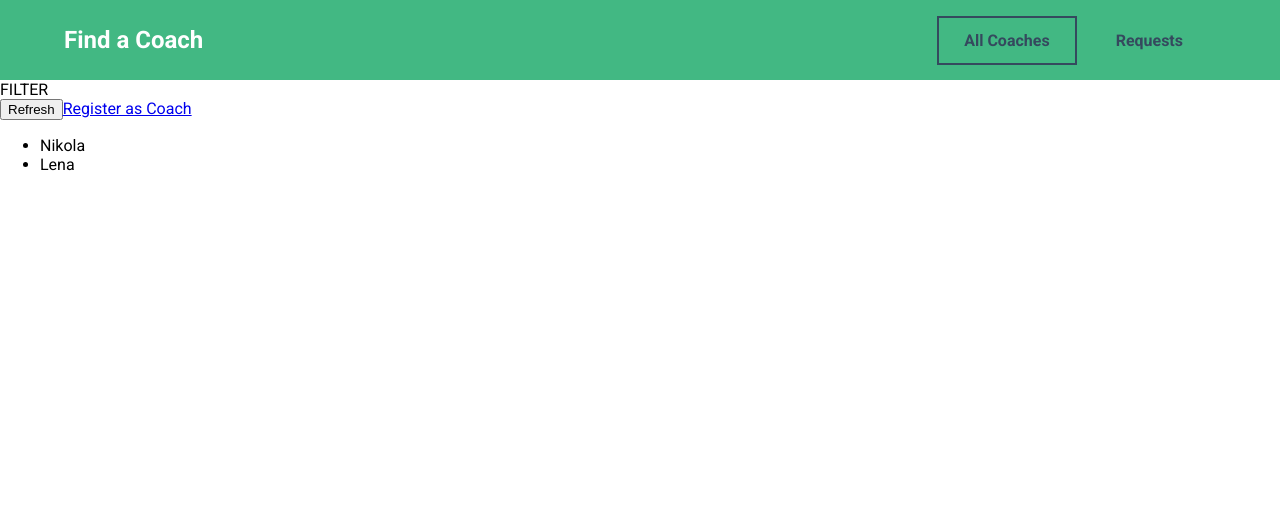
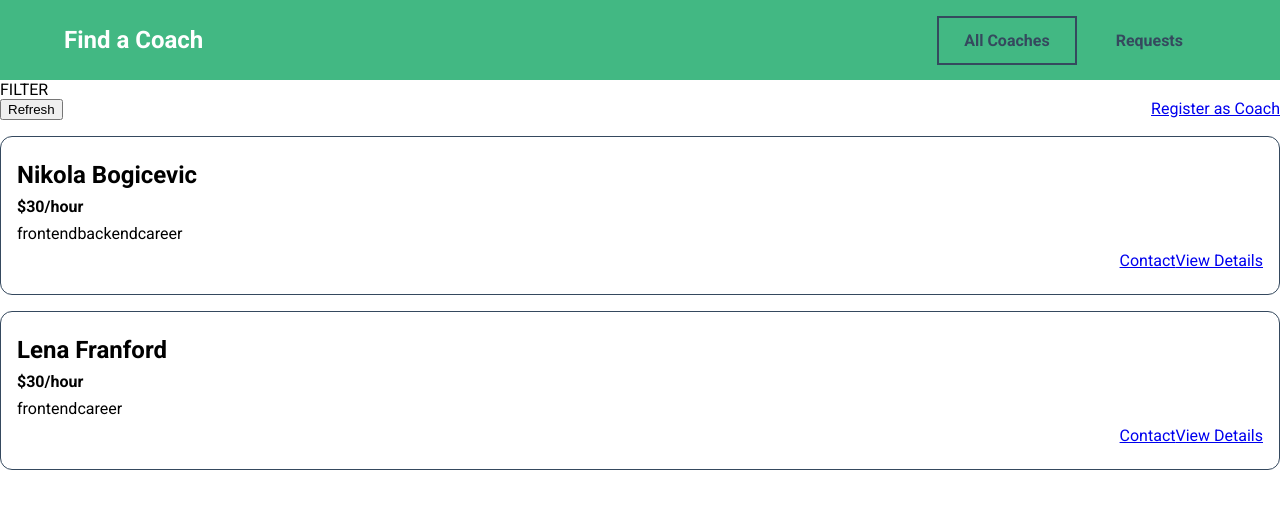
Before and after one commit to bognikk/VUE-coach-finder-app, a Vue app: page /coaches in a window 1280 px wide. Shown: the top 508 px of the page. Built offline with nearby package versions, Linux system fonts and the light colour scheme.

Commit message:
coaches list and list item

```diff
--- /dev/null
+++ b/src/components/coaches/CoachItem.vue
@@ -0,0 +1,57 @@
+<template>
+	<li>
+		<h3>{{ fullName }}</h3>
+		<h4>${{ rate }}/hour</h4>
+		<div>
+			<span v-for="area in areas" :key="area"> {{ area }}</span>
+		</div>
+		<div class="actions">
+			<router-link :to="coachContactLink">Contact</router-link>
+			<router-link :to="coachDetailsLink">View Details</router-link>
+		</div>
+	</li>
+</template>
+
+<script>
+export default {
+	props: ['id', 'firstName', 'lastName', 'rate', 'areas'],
+	computed: {
+		fullName() {
+			return this.firstName + ' ' + this.lastName;
+		},
+		coachContactLink() {
+			return this.$route.path + '/' + this.id + '/contact'; // /coaches/c1/contact
+		},
+		coachDetailsLink() {
+			return this.$route.path + '/' + this.id; // /coaches/c1
+		},
+	},
+};
+</script>
+
+<style lang="scss" scoped>
+li {
+	padding: 1rem;
+	margin: 1rem 0;
+	border: 1px solid #35495e;
+	border-radius: 12px;
+
+	h3 {
+		font-size: 1.5rem;
+	}
+
+	h3,
+	h4 {
+		margin: 0.5rem 0;
+	}
+
+	div {
+		margin: 0.5rem 0;
+
+		&.actions {
+			display: flex;
+			justify-content: flex-end;
+		}
+	}
+}
+</style>
--- a/src/pages/coaches/CoachesList.vue
+++ b/src/pages/coaches/CoachesList.vue
@@ -6,16 +6,27 @@
 			<router-link to="/register">Register as Coach</router-link>
 		</div>
 		<ul v-if="hasCoaches">
-			<li v-for="coach in filterCoaches" :key="coach.id">
-				{{ coach.firstName }}
-			</li>
+			<coach-item
+				v-for="coach in filterCoaches"
+				:key="coach.id"
+				:id="coach.id"
+				:first-name="coach.firstName"
+				:last-name="coach.lastName"
+				:rate="coach.hourlyRate"
+				:areas="coach.areas"
+			></coach-item>
 		</ul>
 		<h3 v-else>No coaches found.</h3>
 	</section>
 </template>
 
 <script>
+import CoachItem from '../../components/coaches/CoachItem.vue';
+
 export default {
+	components: {
+		CoachItem,
+	},
 	computed: {
 		filterCoaches() {
 			return this.$store.getters['coaches/coachesGetter']; //namespace/getter name
@@ -26,3 +37,16 @@
 	},
 };
 </script>
+
+<style lang="scss" scoped>
+ul {
+	padding: 0;
+	margin: 0;
+	list-style: none;
+}
+
+.controls {
+	display: flex;
+	justify-content: space-between;
+}
+</style>
```
